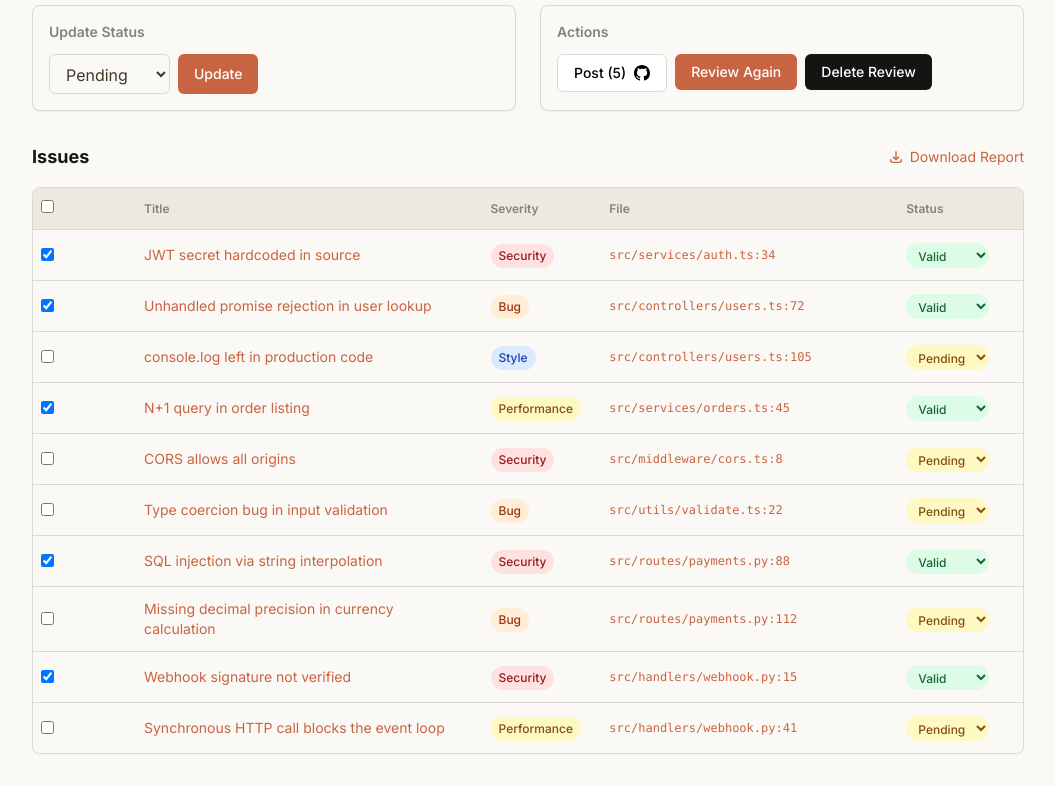
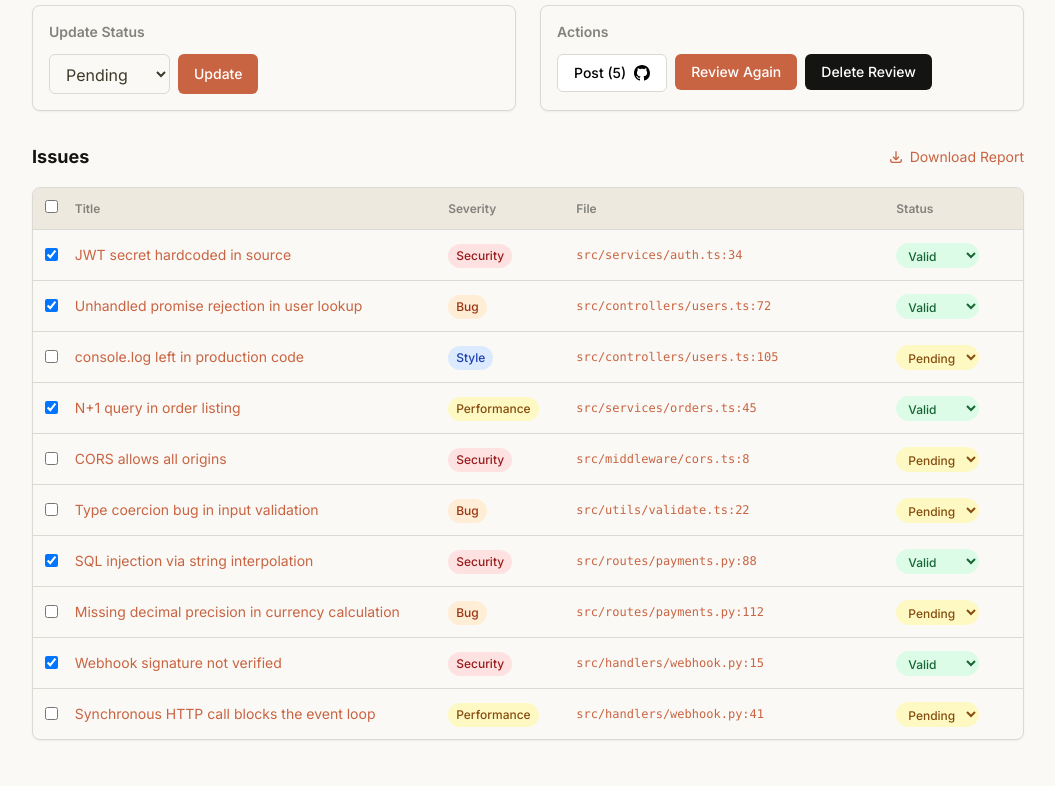
Before and after one commit to lovenangelo/loupe, a Django app: template reviews/templates/reviews/show.html in a window 1280 px wide. Shown: the part 172-958 px from the top of the page, without its empty margins (112-1167 px from the left). After the commit the page ends 912 px from the top, so only its background shows below. Run offline with Django 4.2, Linux system fonts and the light colour scheme; the template is opened without the code that fills it: values that come from a table or form of the project are taken from there, others are empty; data comes from the database, SQL or seed files in the repository; some libraries are stand-ins or nearby versions.

Commit message:
refactor: smaller width for cb col

```diff
--- a/reviews/templates/reviews/show.html
+++ b/reviews/templates/reviews/show.html
@@ -94,10 +94,10 @@
 
 {% if issues %}
 <div class="bg-card rounded-lg border border-border overflow-hidden shadow-sm">
-    <table class="w-full table-fixed text-left">
+    <table class="w-full table-auto text-left">
         <thead class="bg-muted border-b border-border">
             <tr>
-                <th class="px-2 py-3 text-xs font-semibold text-muted-foreground w-8">
+                <th class="pl-3 pr-1 py-3 text-xs font-semibold text-muted-foreground" style="width:1%">
                     <input type="checkbox" id="select-all" class="rounded border-border cursor-pointer" title="Select all">
                 </th>
                 <th class="px-3 py-3 text-xs font-semibold text-muted-foreground" style="width:35%">Title</th>
@@ -110,7 +110,7 @@
             {% for issue in issues %}
             <tr class="transition-colors issue-row {% if issue.status == 'invalid' %}opacity-40{% else %}hover:bg-muted/50{% endif %}"
                 data-issue-id="{{ issue.id }}" data-status="{{ issue.status }}">
-                <td class="px-2 py-3">
+                <td class="pl-3 pr-1 py-3">
                     <input type="checkbox"
                         class="issue-checkbox rounded border-border cursor-pointer"
                         data-issue-id="{{ issue.id }}"
```
